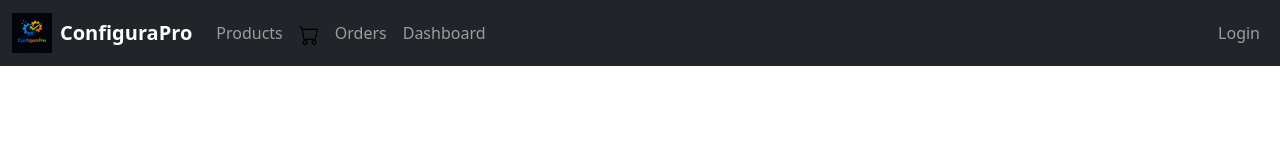
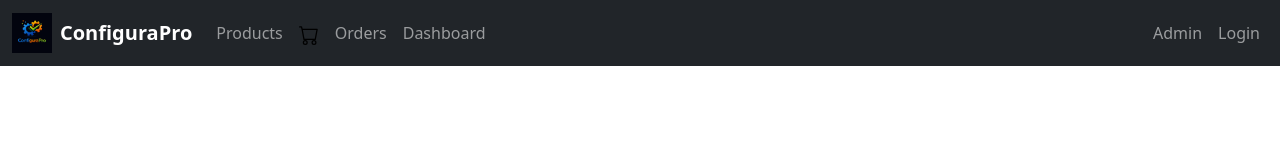
Before and after one commit to CHETAN1675/configuraPro, a React (Vite) app: page /auth in a window 1280 px wide. Shown: the top 160 px of the page. Built offline with nearby package versions, Linux system fonts and the light colour scheme.

Commit message:
Add admin app link in navbar

```diff
--- a/src/components/layout/Navbar.jsx
+++ b/src/components/layout/Navbar.jsx
@@ -74,15 +74,26 @@ export default function AppNavbar() {
          {/* Right auth actions */}
           <Nav>
           {!authToken ? (
+           <>
+           <Nav.Link
+            href="https://admin-configura-pro.vercel.app/"
+            target="_blank"
+            rel="noopener noreferrer"
+           >
+            Admin
+           </Nav.Link>
+
            <Nav.Link as={Link} to="/auth">
             Login
            </Nav.Link>
+         </>
           ) : (
           <Nav.Link onClick={handleLogout}>
             Logout
           </Nav.Link>
            )}
            </Nav>
+
         </Navbar.Collapse>
       </Container>
     </Navbar>
```
Lines whose indentation alone changed are shown as unchanged.
